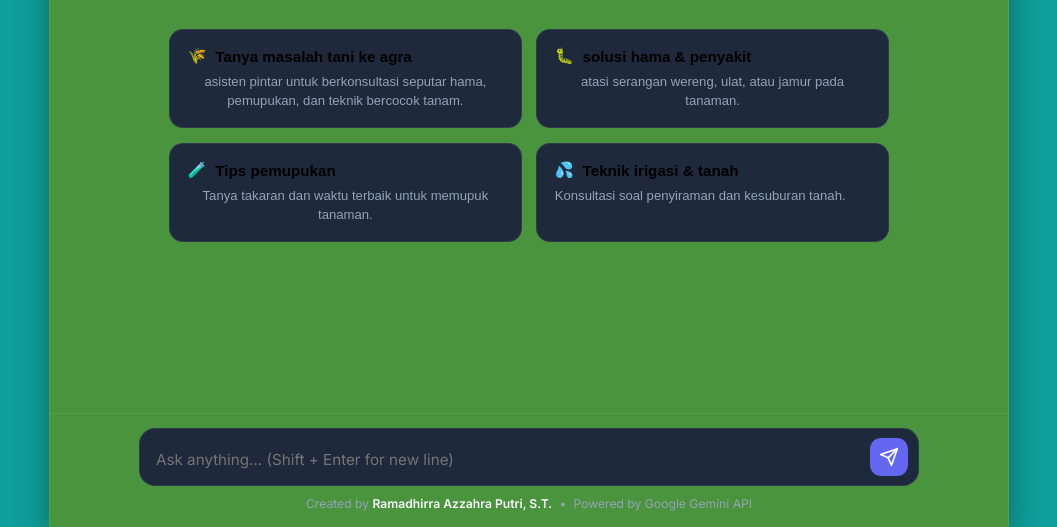
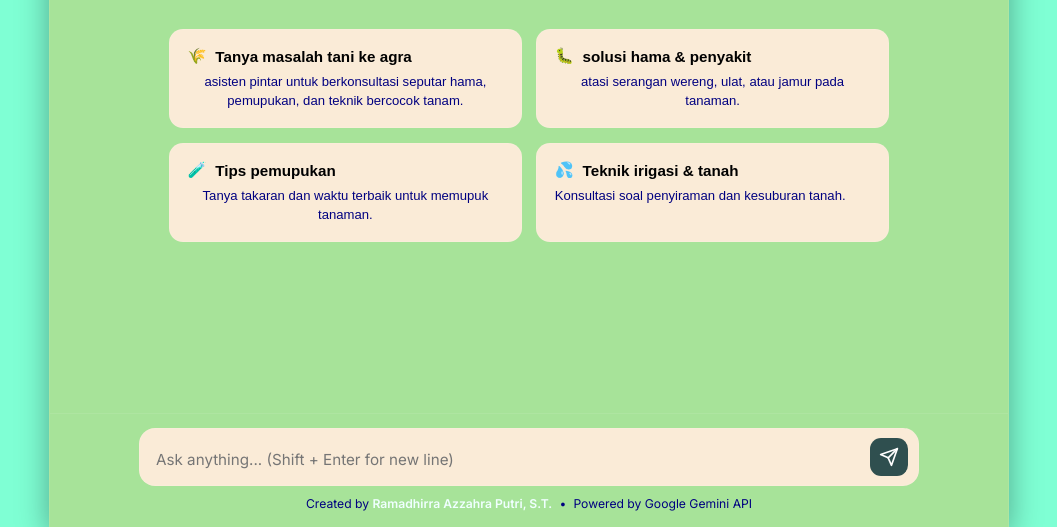
Before and after one commit to AwerAwer296/gemini-chatbot-template, a plain HTML site: page index.html in a window 1280 px wide. Shown: the part 273-800 px from the top of the page, without its empty margins (111-1168 px from the left). Drawn offline with Linux system fonts and the light colour scheme.

Commit message:
Update style.css

```diff
--- a/style.css
+++ b/style.css
@@ -1,16 +1,16 @@
 :root[data-theme="dark"] {
-    --bg-primary: #0f9f9a;
-    --bg-secondary: #4A943E;
-    --bg-surface: #1e293b;
-    --bg-surface-hover: #334155;
-    --text-primary: #f8fafc;
-    --text-secondary: #94a3b8;
-    --accent-primary: #6366f1;
+    --bg-primary: #7fffd4;
+    --bg-secondary: #A7E399;
+    --bg-surface: #faebd7;
+    --bg-surface-hover: #fff8dc;
+    --text-primary: #f0ffff;
+    --text-secondary: #000080;
+    --accent-primary: #2f4f4f;
     --accent-hover: #4f46e5;
     --accent-glow: rgba(99, 102, 241, 0.25);
-    --user-bubble: #4f46e5;
+    --user-bubble: #6b8e23;
     --user-text: #ffffff;
-    --bot-bubble: #1e293b;
+    --bot-bubble:#8fbc8f;
     --border-color: rgba(255, 255, 255, 0.08);
     --shadow-md: 0 8px 30px rgba(0, 0, 0, 0.35);
 }
```
